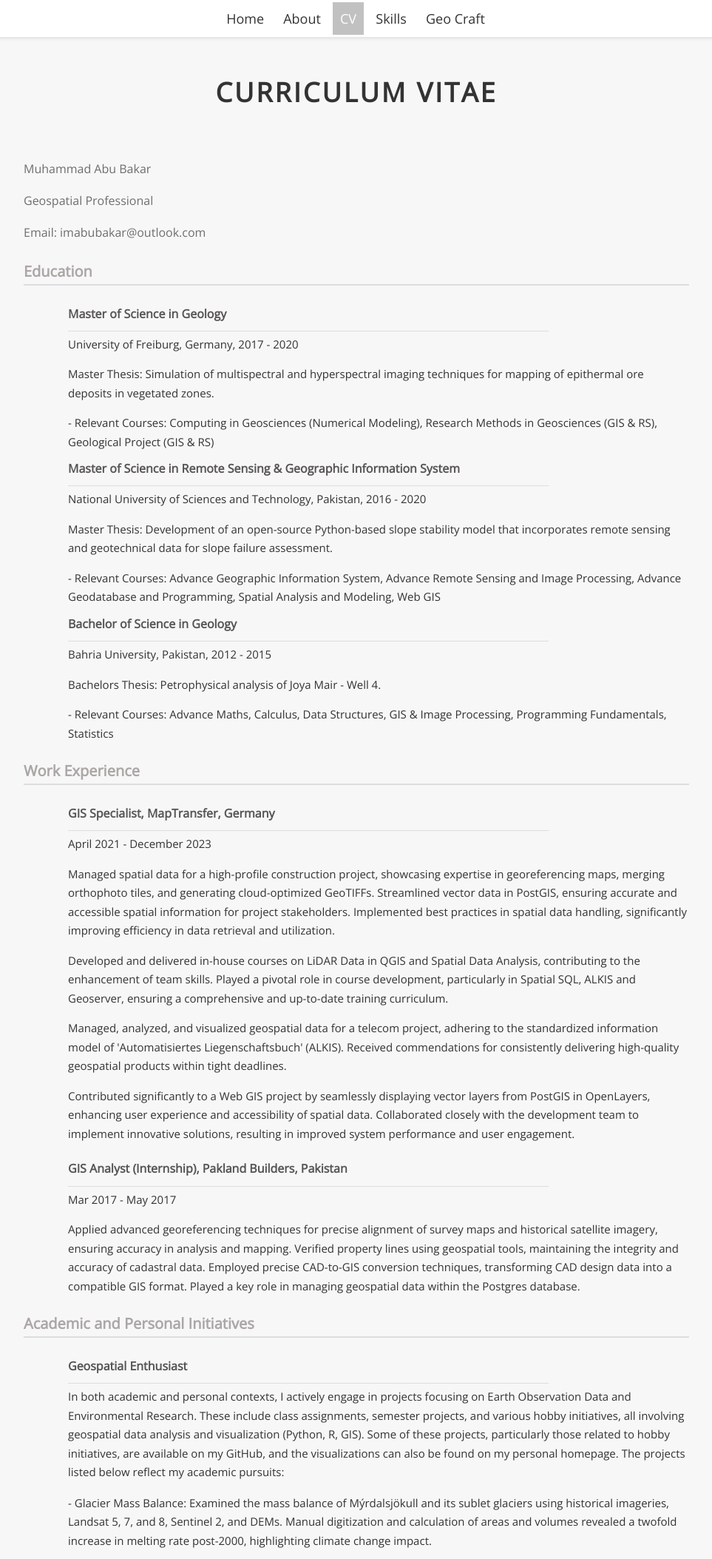
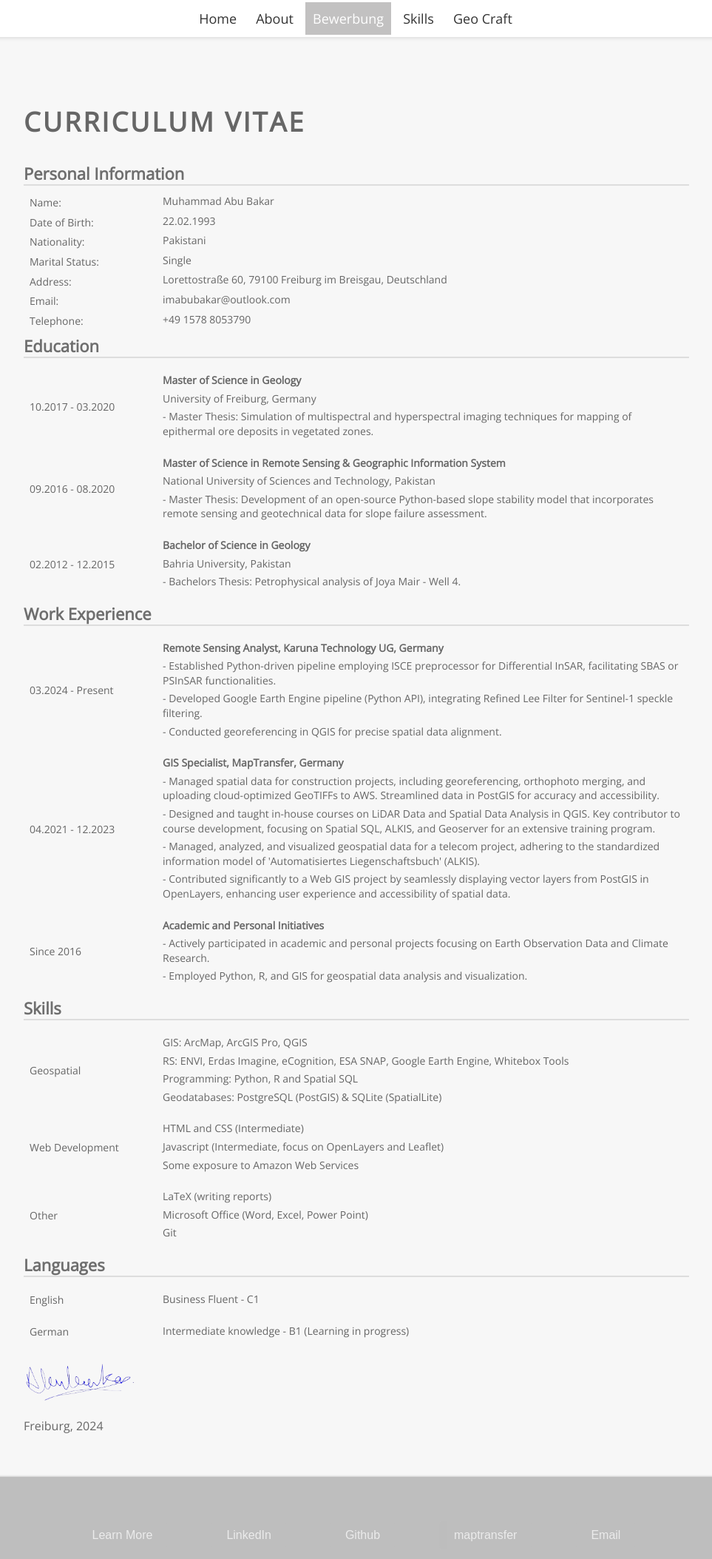
Before and after one commit to imabubakr/imabubakr.github.io, a plain HTML site: page resume.html in a window 1280 px wide. Shown: the top 2107 px of the page at 74% size, without its empty margins (158-1121 px from the left). Drawn offline with nearby package versions, Linux system fonts and the light colour scheme.

Commit message:
Add files via upload

```diff
--- a/resume.css
+++ b/resume.css
@@ -1,5 +1,6 @@
 @import url('https://fonts.googleapis.com/css2?family=Open+Sans&display=swap');
 
+/* General styles */
 .text {
   text-align: center;
   color: white;
@@ -15,7 +16,7 @@ body {
 }
 
 body {
-  margin-top: 100px; /* To push the page down*/
+  margin-top: 0px; /* To push the page down*/
 }
 
 header {
@@ -64,7 +65,7 @@ h1 {
   font-size: 36px;
   font-weight: bold;
   margin-bottom: 30px;
-  color: #333;
+  color: #666;
   text-transform: uppercase;
   letter-spacing: 3px;
 }
@@ -124,8 +125,8 @@ button:hover {
 	text-decoration: underline;
 }
 
+/* Add your resume-specific styles below this line */
 
-/* Add your resume-specific styles below this line */
 /* Style for resume section */
 #resume {
   text-align: left;
@@ -136,83 +137,134 @@ button:hover {
   max-width: 900px;
 }
 
-
 /* Style for top section */
 #top-section {
   background-color: #f5f5f5;
   padding: 5px;
 }
 
+
 /* Style for heading */
 #resume h2 {
-  font-size: 20px;
-  color: rgb(172, 166, 166);
-  margin-top: 40px;
-  margin-bottom: 20px;
-  padding-bottom: 10px;
+  font-size: 22px;
+  color: rgb(110, 110, 110);
+  margin-top: 30px; /* Adjust the margin as needed */
+  margin-bottom: 10px;
+  padding-bottom: 5px;
   border-bottom: 2px solid #ddd;
 }
 
 /* Style for subheading */
 #resume h3 {
   font-size: 16px;
-  color: rgb(87, 84, 84);
-  margin-bottom: 10px;
-  margin-top: 20px;
+  color: #333;
+  margin-bottom: 5px;
+  margin-top: 15px; /* Adjust the margin as needed */
   position: relative;
 }
 
 #resume h2,
 #resume h3 {
-  padding-top: 5px;
-  padding-bottom: 0px;
-}
-
-#resume h2 {
-  margin-bottom: 20px;
-}
-
-#resume h3 {
-  margin-top: 10px;
-}
-
-#resume h3::after {
-  content: "";
-  position: absolute;
-  left: 0;
-  bottom: -10px;
-  height: 1px;
-  width: 650px;
-  background-color: #ddd;
+  padding-top: 0; /* Remove unnecessary padding */
+  padding-bottom: 0; /* Remove unnecessary padding */
 }
 
 /* Style for bullet point text */
 #resume ul li {
-  font-size: 15px;
-  color: #333;
-  margin-bottom: 5px;
+  font-size: 14.5px;
+  color: #666;
+  margin-bottom: 3px; /* Adjust the margin as needed */
+  line-height: 1.4; /* Adjust the line height as needed */
 }
 
 /* Style for dates */
 #resume .date {
+  font-size: 14px;
+  color: #666;
+  margin-bottom: 3px; /* Adjust the margin as needed */
+  line-height: 1.0; /* Adjust the line height as needed */
+}
+/* Style for descriptions within <td> elements */
+#resume td p {
+  font-size: 14px;
+  color: #666;
+  margin-bottom: 5px; /* Adjust the margin as needed */
+  line-height: 1.4; /* Adjust the line height as needed */
+}
+
+/* Add this CSS to your resume.css file */
+.cv-table {
+  width: 100%; /* Set a fixed width for the table */
+  border-collapse: collapse; /* Collapse borders to remove spacing */
+}
+
+.cv-table th,
+.cv-table td {
+  padding: 8px;
+  text-align: left;
+  line-height: 0.5; /* Adjust the line-height as needed */
+  color: #666;
+}
+
+/* Divide the table into two columns */
+.cv-table th:nth-child(1),
+.cv-table td:nth-child(1) {
+  width: 20%; /* First column occupies 20% of the table width */
+}
+
+.cv-table th:nth-child(2),
+.cv-table td:nth-child(2) {
+  width: 80%; /* Second column occupies 80% of the table width */
+}
+
+/* Decrease the vertical spacing between <p> elements */
+.cv-table p {
+  margin: 2px 0; /* Adjust the margin as needed */
   font-size: 16px;
   color: #666;
-  margin-bottom: 5px;
 }
 
-/* Style for descriptions */
-#resume .description {
-  font-size: 16px;
-  color: #333;
-  margin-bottom: 10px;
+#resume p {
+  font-size:16px;
+  line-height: 1.6; /* Adjust the line height as needed */
+  color: #666;
 }
 
-/* Style for links */
-#resume a {
-  color: #0077cc;
-  text-decoration: none;
-  border-bottom: 2px solid #0077cc;
+/* Style for Personal Information table */
+.cv-table.personal-info-table {
+  width: 100%;
+  border-collapse: collapse;
 }
+
+.cv-table.personal-info-table td {
+  padding: 1px 8px; /* Adjust the padding as needed */
+  line-height: 0.1; /* Adjust the line height as needed */
+}
+
+.cv-table.personal-info-table p {
+  font-size: 16px;
+  margin: 0;
+  line-height: 0.1;
+  color: #666;
+}
+
+/* Style for dates within the Personal Information table */
+.cv-table.personal-info-table .date {
+  font-size: 16px;
+  color: #666;
+  margin-bottom: 1px; /* Adjust the margin as needed */
+  line-height: 0.1; /* Adjust the line height as needed */
+}
+
+/* Style for the cover page personal information */
+#cover-page h1 {
+  font-size:24px;
+  color: #666; /* Set the font color to white */
+}
+#cover-page p {
+  font-size: 16px;
+}
+
 
 /* Use white space effectively */
 #resume h2,
@@ -222,6 +274,7 @@ button:hover {
 
 #resume ul {
   margin-left: 20px;
+  margin-bottom: 10px; /* Adjust the margin as needed */
 }
 
 #resume ul li {
@@ -230,13 +283,6 @@ button:hover {
 
 #resume ul {
   list-style: none;
-}
-
-/* Set max width and center the resume section */
-#resume {
-  margin: 10px auto;
-  max-width: 900px;
-  line-height: 1.7;
 }
 
 .slideshow-container {
@@ -249,7 +295,6 @@ button:hover {
   padding-top: 50px;
 }
 
-
 .slideshow-container img {
   position: absolute;
   top: 0;
@@ -261,7 +306,6 @@ button:hover {
   transform: scale(0.7); /* adjust the scale value as needed */
 }
 
-
 .slideshow-container img.active {
   opacity: 1;
 }
@@ -269,8 +313,6 @@ button:hover {
 #slide-number {
   margin-top: 10px;
 }
-
-
 
 /* Media queries for responsive design */
 @media screen and (max-width: 600px) {
@@ -304,3 +346,92 @@ button:hover {
   padding-top: 10px;
   padding-bottom: 10px;
 }
+
+.container {
+	width: 50%;
+	max-width: 600px;
+	padding: 0 15px;
+	box-sizing: border-box;
+	margin: 0 auto;
+}
+
+.timelines h2 {
+	text-align: center;
+	color: #000000;
+	font-weight: 600;
+	margin-bottom: 40px;
+	font-size: 32px;
+}
+.d-flex-2 {
+	display: flex;
+	align-items: center;
+}
+.timeline-area {
+	padding: 2px 0;
+}
+.all-timelines {
+	position: relative;
+}
+
+.all-timelines::before {
+	content: "";
+	position: absolute;
+	left: 0;
+	right: 0;
+	margin: auto;
+	height: 100%;
+	width: 2px;
+	background: #efa22f;
+	top: 20px;
+}
+.single-timeline {
+	margin-bottom: 2px;
+}
+.timeline-blank {
+	width: 50%;
+}
+.timeline-text {
+	width: 50%;
+	padding-left: 10px;
+	-webkit-box-sizing: border-box;
+	box-sizing: border-box;
+	position: relative;
+  padding: -10px -10px;
+}
+.timeline-text h6 {
+	color: #000000;
+	font-weight: 900;
+	display: inline-block;
+	font-size: 1rem;
+}
+.timeline-text span {
+	color: #000000;
+	display: block;
+	width: 100%;
+}
+.single-timeline:nth-child(even) .timeline-text span {
+	text-align: right;
+}
+.t-square {
+	content: "";
+	position: absolute;
+	width: 12px;
+	height: 6px;
+	left: -6px;
+	background: #efa22f;
+}
+.single-timeline:nth-child(even) {
+	-webkit-box-orient: horizontal;
+	-webkit-box-direction: reverse;
+	-ms-flex-direction: row-reverse;
+	flex-direction: row-reverse;
+}
+.single-timeline:nth-child(even) .t-square {
+	right: -6px;
+	left: unset;
+}
+.single-timeline:nth-child(even) .timeline-text {
+	padding-left: 0;
+	padding-right: 30px;
+	text-align: right;
+}
--- a/resume.html
+++ b/resume.html
@@ -9,166 +9,186 @@
     <nav>
       <a href="index.html">Home</a>
       <a href="about.html">About</a>
-        <a href="resume.html" class="active" >CV</a>
+      <a href="resume.html" class="active">Bewerbung</a>
       <a href="contact.html">Skills</a>
       <a href="geo.html">Geo Craft</a>
     </nav>
   </header>
   <main>
-      <section id="top"></section>
+    <div id="resume" class="section">
       <h1>Curriculum Vitae</h1>
-    </section>
-      <div id="resume" class="section">
+      <h2 class="section-heading">Personal Information</h2>
+
+      <!-- Personal Information -->
+      <table class="cv-table personal-info-table">
+        <tr>
+          <td class="date">Name:</td>
+          <td>
             <p>Muhammad Abu Bakar</p>
-        <p>Geospatial Professional</p>
-        <p>Email: imabubakar@outlook.com</p>
+            </td>
+        </tr>
+        <tr>
+          <td class="date">Date of Birth:</td>
+          <td>
+            <p>22.02.1993</p>
+            </td>
+        </tr>
+        <tr>
+          <td class="date">Nationality:</td>
+          <td>
+            <p>Pakistani</p>
+            </td>
+        </tr>
+        <tr>
+          <td class="date">Marital Status:</td>
+          <td>
+          <p>Single</p>
+          </td>
+        </tr>
+        <tr>
+          <td class="date">Address:</td>
+          <td>
+          <p>Lorettostraße 60, 79100 Freiburg im Breisgau, Deutschland</p>
+          </td>
+        </tr>
+        <tr>
+          <td class="date">Email:</td>
+          <td>
+          <p>imabubakar@outlook.com</p>
+          </td>
+        </tr>
+        <tr>
+          <td class="date">Telephone:</td>
+          <td>
+          <p>+49 1578 8053790</p>
+          </td>
+        </tr>
+      </table>
+
+      <!-- Education -->
       <h2 class="section-heading">Education</h2>
-        <ul>
-          <li>
-            <h3>Master of Science in Geology</h3>
-            <p>University of Freiburg, Germany, 2017 - 2020</p>
-            <p>Master Thesis: Simulation of multispectral and hyperspectral imaging techniques for mapping of epithermal ore deposits in vegetated zones.</p>
-            <p style="margin-bottom: 0;">- Relevant Courses: Computing in Geosciences (Numerical Modeling), Research Methods in Geosciences (GIS & RS), Geological Project (GIS & RS)</p>
-          </li>
-          <li>
-            <h3>Master of Science in Remote Sensing & Geographic Information System</h3>
-            <p>National University of Sciences and Technology, Pakistan, 2016 - 2020</p>
-            <p>Master Thesis: Development of an open-source Python-based slope stability model that incorporates remote sensing and geotechnical data for slope failure assessment.</p>
-            <p style="margin-bottom: 0;">- Relevant Courses: Advance Geographic Information System, Advance Remote Sensing and Image Processing, Advance Geodatabase and Programming, Spatial Analysis and Modeling, Web GIS</p>
-          </li>
-          <li>
-            <h3>Bachelor of Science in Geology</h3>
-            <p>Bahria University, Pakistan, 2012 - 2015</p>
-            <p>Bachelors Thesis: Petrophysical analysis of Joya Mair - Well 4.</p>
-            <p style="margin-bottom: 0;">- Relevant Courses: Advance Maths, Calculus, Data Structures, GIS & Image Processing, Programming Fundamentals, Statistics  </p>
-          </li>
-        </ul>
+      <table class="cv-table">
+        <tr>
+          <td class="date">10.2017 - 03.2020</td>
+          <td>
+            <p><strong>Master of Science in Geology</strong></p>
+            <p>University of Freiburg, Germany</p>
+            <p>- Master Thesis: Simulation of multispectral and hyperspectral imaging techniques for mapping of epithermal ore deposits in vegetated zones.</p>
+          </td>
+        </tr>
+        <tr>
+          <td class="date">09.2016 - 08.2020</td>
+          <td>
+            <p><strong>Master of Science in Remote Sensing & Geographic Information System</strong></p>
+            <p>National University of Sciences and Technology, Pakistan</p>
+            <p>- Master Thesis: Development of an open-source Python-based slope stability model that incorporates remote sensing and geotechnical data for slope failure assessment.</p>
+          </td>
+        </tr>
+        <tr>
+          <td class="date">02.2012 - 12.2015</td>
+          <td>
+            <p><strong>Bachelor of Science in Geology</strong></p>
+            <p>Bahria University, Pakistan</p>
+            <p>- Bachelors Thesis: Petrophysical analysis of Joya Mair - Well 4.</p>
+          </td>
+        </tr>
+      </table>
+
+      <!-- Work Experience -->
       <h2 class="section-heading">Work Experience</h2>
-        <ul>
-          <li>
-            <h3>GIS Specialist, MapTransfer, Germany</h3>
-            <p>April 2021 - December 2023 </p>
-            <p>Managed spatial data for a high-profile construction project, showcasing expertise in georeferencing maps, merging orthophoto tiles, and generating cloud-optimized GeoTIFFs. Streamlined vector data in PostGIS, ensuring accurate and accessible spatial information for project stakeholders. Implemented best practices in spatial data handling, significantly improving efficiency in data retrieval and utilization.</p>
+      <table class="cv-table">
+        <tr>
+          <td class="date">03.2024 - Present</td>
+          <td>
+            <p><strong>Remote Sensing Analyst, Karuna Technology UG, Germany</strong></p>
+            <p>- Established Python-driven pipeline employing ISCE preprocessor for Differential InSAR, facilitating SBAS or PSInSAR functionalities.</p>
+            <p>- Developed Google Earth Engine pipeline (Python API), integrating Refined Lee Filter for Sentinel-1 speckle filtering.</p>
+            <p>- Conducted georeferencing in QGIS for precise spatial data alignment.</p>
+        </tr>
+        <tr>
+          <td class="date">04.2021 - 12.2023</td>
+          <td>
+            <p><strong>GIS Specialist, MapTransfer, Germany</strong></p>
+            <p>- Managed spatial data for construction projects, including georeferencing, orthophoto merging, and uploading cloud-optimized GeoTIFFs to AWS. Streamlined data in PostGIS for accuracy and accessibility.</p>
+            <p>- Designed and taught in-house courses on LiDAR Data and Spatial Data Analysis in QGIS. Key contributor to course development, focusing on Spatial SQL, ALKIS, and Geoserver for an extensive training program.</p>
+            <p>- Managed, analyzed, and visualized geospatial data for a telecom project, adhering to the standardized information model of 'Automatisiertes Liegenschaftsbuch' (ALKIS).</p>
+            <p>- Contributed significantly to a Web GIS project by seamlessly displaying vector layers from PostGIS in OpenLayers, enhancing user experience and accessibility of spatial data.</p>
+          </td>
+        </tr>
+        <tr>
+          <td class="date">Since 2016</td>
+          <td>
+            <p><strong>Academic and Personal Initiatives</strong></p>
+            <p>- Actively participated in academic and personal projects focusing on Earth Observation Data and Climate Research.</p>
+            <p>- Employed Python, R, and GIS for geospatial data analysis and visualization.</p>
+          </td>
+        </tr>
+      </table>
 
-            <p>Developed and delivered in-house courses on LiDAR Data in QGIS and Spatial Data Analysis, contributing to the enhancement of team skills. Played a pivotal role in course development, particularly in Spatial SQL, ALKIS and Geoserver, ensuring a comprehensive and up-to-date training curriculum.</p>
+            <!-- Skills -->
+            <h2 class="section-heading">Skills</h2>
+            <table class="cv-table">
+              <tr>
+                <td class="date">Geospatial</td>
+                <td>
+                    <p>GIS: ArcMap, ArcGIS Pro, QGIS</p>
+                    <p>RS: ENVI, Erdas Imagine, eCognition, ESA SNAP, Google Earth Engine, Whitebox Tools</p>
+                    <p>Programming: Python, R and Spatial SQL</p>
+                    <p>Geodatabases: PostgreSQL (PostGIS) & SQLite (SpatialLite)</p>
+                </td>
+              </tr>
+              <tr>
+                <td class="date">Web Development</td>
+                <td>
+                    <p>HTML and CSS (Intermediate)</p>
+                    <p>Javascript (Intermediate, focus on OpenLayers and Leaflet)</p>
+                    <p>Some exposure to Amazon Web Services</p>
+                </td>
+              </tr>
+              <tr>
+                <td class="date">Other</td>
+                <td>
+                    <p>LaTeX (writing reports)</p>
+                    <p>Microsoft Office (Word, Excel, Power Point)</p>
+                    <p>Git</p>
+                </td>
+              </tr>
+            </table>
 
-            <p>Managed, analyzed, and visualized geospatial data for a telecom project, adhering to the standardized information model of 'Automatisiertes Liegenschaftsbuch' (ALKIS). Received commendations for consistently delivering high-quality geospatial products within tight deadlines.</p>
-
-            <p>Contributed significantly to a Web GIS project by seamlessly displaying vector layers from PostGIS in OpenLayers, enhancing user experience and accessibility of spatial data. Collaborated closely with the development team to implement innovative solutions, resulting in improved system performance and user engagement.</p>
-          </li>
-        </ul>
-        <ul>
-          <li>
-            <h3>GIS Analyst (Internship), Pakland Builders, Pakistan</h3>
-            <p>Mar 2017 - May 2017 </p>
-            <p>Applied advanced georeferencing techniques for precise alignment of survey maps and historical satellite imagery, ensuring accuracy in analysis and mapping. Verified property lines using geospatial tools, maintaining the integrity and accuracy of cadastral data. Employed precise CAD-to-GIS conversion techniques, transforming CAD design data into a compatible GIS format. Played a key role in managing geospatial data within the Postgres database.</p>
-          </li>
-        </ul>
-        <h2 class="section-heading">Academic and Personal Initiatives</h2>
-        <ul>
-          <li>
-            <h3> Geospatial Enthusiast</h3>
-            <p>In both academic and personal contexts, I actively engage in projects focusing on Earth Observation Data and Environmental Research. These include class assignments, semester projects, and various hobby initiatives, all involving geospatial data analysis and visualization (Python, R, GIS). Some of these projects, particularly those related to hobby initiatives, are available on my GitHub, and the visualizations can also be found on my personal homepage. The projects listed below reflect my academic pursuits:</p>
-          </li>
-        </ul>
-        <ul>
-          <li>
-            <p>- Glacier Mass Balance: Examined the mass balance of Mýrdalsjökull and its sublet glaciers using historical imageries, Landsat 5, 7, and 8, Sentinel 2, and DEMs. Manual digitization and calculation of areas and volumes revealed a twofold increase in melting rate post-2000, highlighting climate change impact.</p>
-          </li>
-          <li>
-            <p>- Snow Cover and Precipitation Quantification: Utilized MODIS and TRMM datasets to quantify snow cover and average precipitation (2000-2015). Normalized snow index from MODIS data and converted TRMM monthly product provided insights into snow cover changes and precipitation variations.</p>
-          </li>
-          <li>
-            <p>- Hydrological Modeling: Employed Landsat 7 data for snow index calculations, tracking changes in snow cover area over time in the Kabul Basin.</p>
-          </li>
-          <li>
-            <p>- Mapping Volcanic Terrain: Analyzed volcanic landcover, erosion, symmetry, morphometry, and growth rate of Mauna Kea using Landsat 8 and Aster DEM. Created a landcover map and assessed terrain morphology for insights into volcano dynamics.</p>
-          </li>
-        </ul>
-        <h2 class="section-heading">Skills</h2>
-        <h4>Geospatial</h4>
-        <ul>
-          <li>GIS : ArcMap, ArcGIS Pro, QGIS</li>
-          <li>RS : CloudCompare, ENVI, Erdas Imagine, eCognition, ESA SNAP, Google Earth Engine, GeoDa, Whitebox Tools</li>
-          <li>Programming : Python, R and Spatial SQL for geospatial data analysis and visualization</li>
-          <li>Geodatabases : Experienced in managing PostGIS & SpatialLite</li>
-        </ul>
-        <h4>Web Development</h4>
-        <ul>
-          <li>HTML and CSS (Intermediate)</li>
-          <li>Javascript (Beginner, focus on OpenLayers and Leaflet)</li>
-          <li>Some exposure to Amazon Web Services</li>
-        </ul>
-        <h4>Other</h4>
-        <ul>
-          <li>Shell scripts (Linux)</li>
-          <li>LaTeX (writing reports)</li>
-          <li>Microsoft Office (Word, Excel, Power Point)</li>
-          <li>Git</li>
-        </ul>
+      <!-- Languages -->
       <h2 class="section-heading">Languages</h2>
-        <ul>
-          <li>English (C1)</li>
-          <li>German (B1.1) - Learning in Progress</li>
-        </ul>
+      <table class="cv-table">
+        <tr>
+          <td class="date">English</td>
+          <td>
+            <p>Business Fluent - C1</p>
+          </td>
+        </tr>
+        <tr>
+          <td class="date">German</td>
+          <td>
+            <p>Intermediate knowledge - B1 (Learning in progress)</p>
+          </td>
+        </tr>
+      </table>
+      <!-- Signature -->
+      <div class="signature">
+        <img src="trans.png" alt="Signature" style="width: 150px; height: auto; padding-top: 20px;">
       </div>
-      <div class="slideshow-container">
-        <img src="cer1.jpg">
-        <img src="cer2.jpg">
-        <img src="cer3.jpg">
-        <img src="cer4.jpg">
-        <img src="cer5.jpg">
-        <img src="cer6.jpg">
-        <button id="prev-btn">Prev</button>
-        <button id="next-btn">Next</button>
-        <div id="slide-number"></div>
+      <p> Freiburg, 2024</p>
     </div>
-
-  <script>
-var images = document.querySelectorAll('.slideshow-container img');
-var prevBtn = document.querySelector('#prev-btn');
-var nextBtn = document.querySelector('#next-btn');
-var slideNumber = document.querySelector('#slide-number');
-var index = 0;
-
-// show initial image and slide number
-images[index].classList.add('active');
-slideNumber.innerHTML = (index + 1) + '/' + images.length;
-
-// add event listeners to buttons
-prevBtn.addEventListener('click', function() {
-  images[index].classList.remove('active');
-  index--;
-  if (index < 0) {
-    index = images.length - 1;
-  }
-  images[index].classList.add('active');
-  slideNumber.innerHTML = (index + 1) + '/' + images.length;
-});
-
-nextBtn.addEventListener('click', function() {
-  images[index].classList.remove('active');
-  index++;
-  if (index >= images.length) {
-    index = 0;
-  }
-  images[index].classList.add('active');
-  slideNumber.innerHTML = (index + 1) + '/' + images.length;
-});
-
-  </script>
   </main>
   <footer>
     <div class="footer-container">
       <div class="social-links">
+        <a href="https://imabubakr.github.io/" target="_blank"><button class="btn">Learn More</button></a>
         <a href="https://www.linkedin.com/in/imabubakr/" target="_blank"><button class="btn">LinkedIn</button></a>
         <a href="https://github.com/imabubakr" target="_blank"><button class="btn">Github</button></a>
         <a href="https://maptransfer.de/uber/" target="_blank"><button class="btn">maptransfer</button></a>
         <a href="mailto:imabubakar@outlook.com"><button class="btn">Email</button></a>
       </div>
       <div class="footer-text">
-          <p>&copy; 2023 Muhammad Abu Bakar. All rights reserved.</p>
-      <p>This website does not collect any personal information. Your privacy is respected.</p>
+        <p>&copy; 2024 Muhammad Abu Bakar. All rights reserved.</p>
       </div>
     </div>
   </footer>
```
Lines whose indentation alone changed are shown as unchanged.
